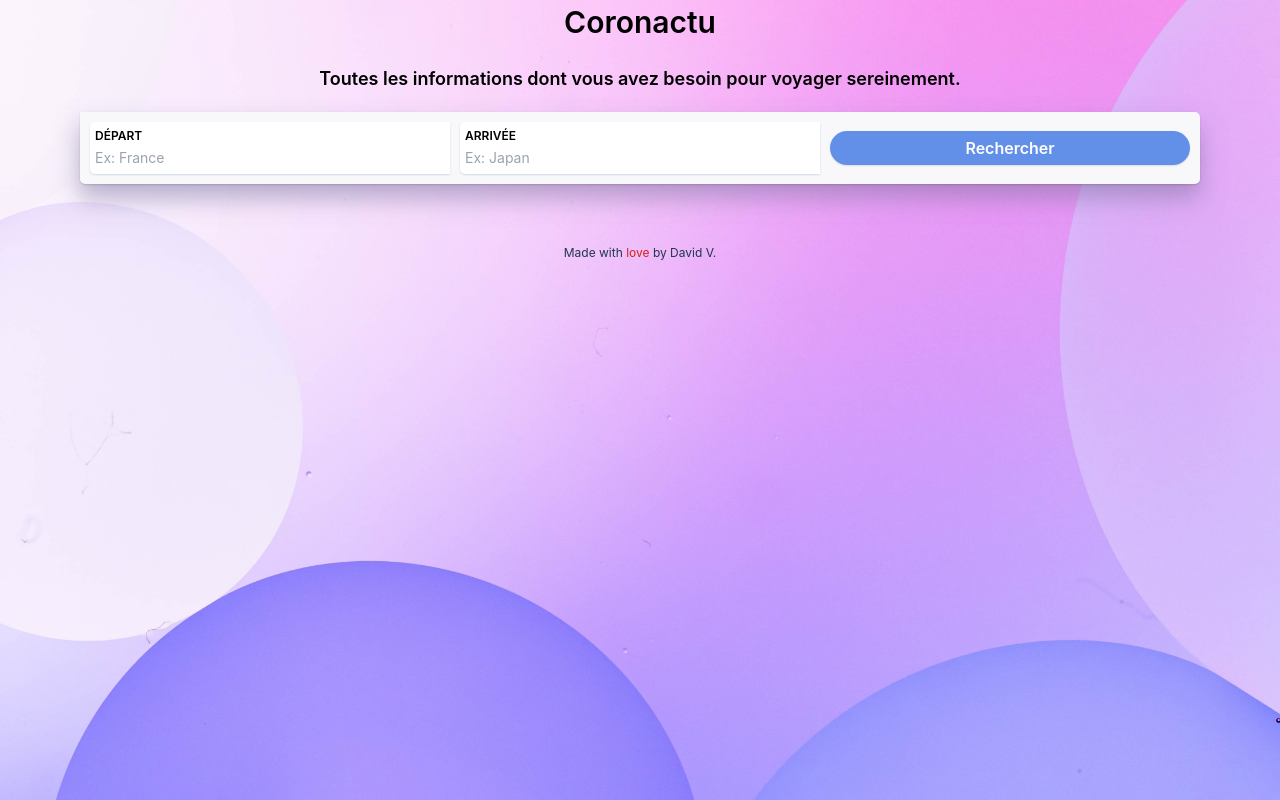
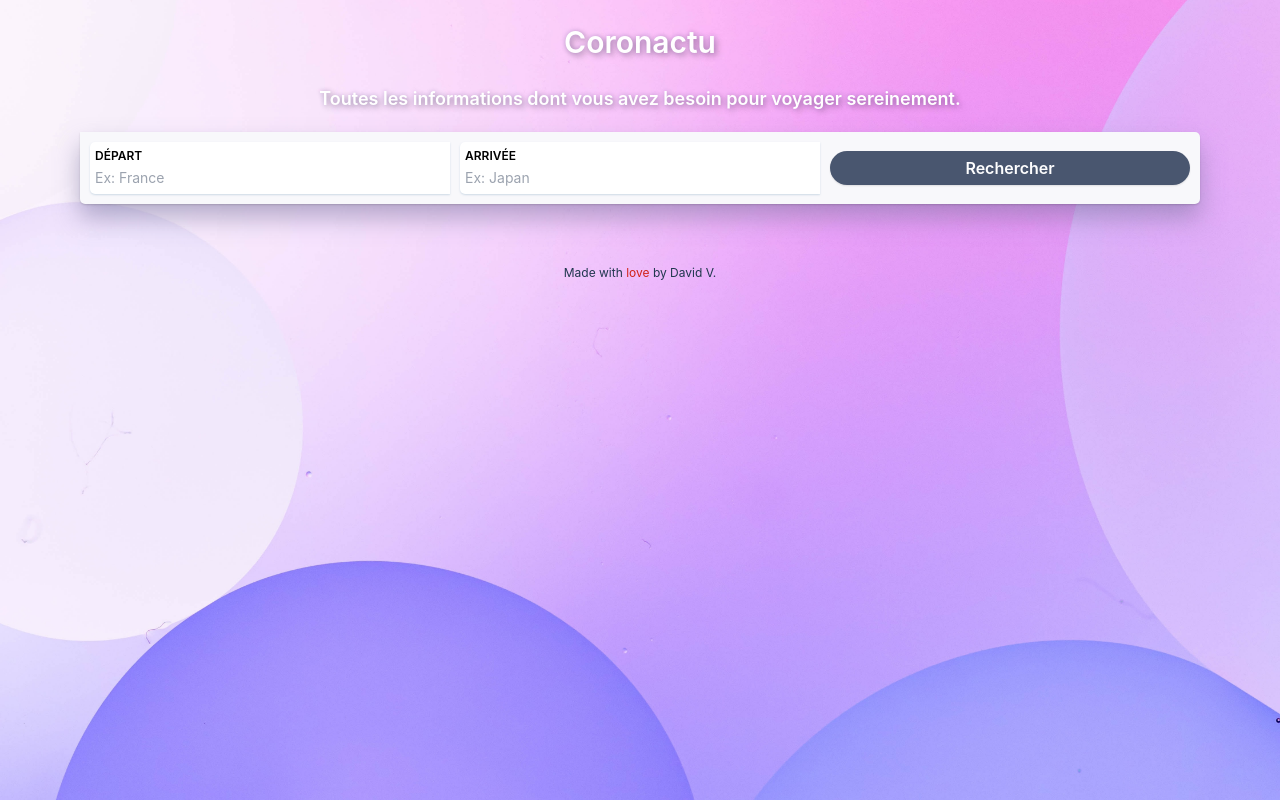
Before and after one commit to davidvenin/coronactu, a Next.js app: page / in a window 1280 px wide. Built offline with nearby package versions, Linux system fonts and the light colour scheme.

Commit message:
styles: add shiny shadow and blur

```diff
--- a/package.json
+++ b/package.json
@@ -43,6 +43,7 @@
     "prettier": "^2.4.1",
     "start-server-and-test": "^1.14.0",
     "tailwindcss": "^3.0.7",
+    "tailwindcss-textshadow": "^2.1.3",
     "typescript": "4.4.4"
   }
 }
--- a/src/components/card/index.tsx
+++ b/src/components/card/index.tsx
@@ -11,7 +11,7 @@ export const Card: FunctionComponent<Props> = ({ restriction }: Props) => {
   const { show, RenderModal } = useModal();
   return (
     <>
-      <div className="shadow-high bg-white-70 backdrop-blur-sm  rounded-5 py-10 rounded-tl-none pb-30 pt-30 pl-20 pr-20 text-14 max-h-340 flex-col justify-between">
+      <div className="shadow-high bg-white-70 backdrop-blur-sm rounded-5 py-10 rounded-tl-none pb-30 pt-30 pl-20 pr-20 text-14 max-h-340 flex-col justify-between">
         <div>
           <div className="mb-20">
             <Heading
--- a/src/components/modal/index.tsx
+++ b/src/components/modal/index.tsx
@@ -12,9 +12,9 @@ export const Modal = memo(({ children, closeModal }: Props) => {
   if (!domEl) return null;
 
   return createPortal(
-    <div className="fixed w-full bottom-0 top-0 left-0 right-0 bg-white-90 overflow-y-auto">
+    <div className="fixed w-full bottom-0 top-0 left-0 right-0 bg-gray-90 backdrop-blur-sm overflow-y-auto">
       <div className="relative">
-        <div className="p-20 md:w-400 mx-auto mt-50 shadow-thin bg-gray-light rounded-5 rounded-tl-none">
+        <div className="p-20 md:w-400 mx-auto mt-50 shadow-thin bg-gray-light rounded-5">
           <div>
             <span
               onClick={closeModal}
--- a/src/components/search-form/index.tsx
+++ b/src/components/search-form/index.tsx
@@ -51,56 +51,43 @@ export const SearchForm: FunctionComponent<Props> = ({
       onSubmit={(values) => setCountries(values)}
     >
       {({ setFieldValue, values }) => (
-        <Form
-          className={
-            "p-10 shadow-high bg-gray-light rounded-5 py-10 rounded-tl-none grid gap-10 grid-cols-1 md:grid-cols-2 lg:grid-cols-3 items-center"
-          }
-        >
-          <div className={""}>
+        <Form className="p-10 shadow-high bg-gray-light rounded-5 py-10 rounded-tl-none grid gap-10 grid-cols-1 md:grid-cols-2 lg:grid-cols-3 items-center">
           <AsyncInputField
-              label={"Départ"}
-              placeholder={"Ex: France"}
+            label="Départ"
+            placeholder="Ex: France"
             setCountry={(e) => {
               setFieldValue("from", e);
               setQuery({ ...query, from: "" });
             }}
             value={values.from.country}
-              name={"from"}
+            name="from"
             results={fromData?.data}
             onChange={(event) => {
               setFieldValue("from.country", event.currentTarget.value, false);
               setQuery({ ...query, from: event.currentTarget.value });
             }}
           />
-          </div>
-          <div className={""}>
           <AsyncInputField
-              label={"Arrivée"}
-              placeholder={"Ex: Japan"}
+            label="Arrivée"
+            placeholder="Ex: Japan"
             value={values.to.country}
             setCountry={(e) => {
               setFieldValue("to", e);
               setQuery({ ...query, to: "" });
             }}
-              name={"to"}
+            name="to"
             results={toData?.data}
             onChange={(event) => {
               setFieldValue("to.country", event.currentTarget.value, false);
               setQuery({ ...query, to: event.currentTarget.value });
             }}
           />
-          </div>
-          <div
-            className={
-              "md:col-start-1 md:col-end-3 lg:col-start-3 lg:col-end-3"
-            }
-          >
+
+          <div className="md:col-start-1 md:col-end-3 lg:col-start-3 lg:col-end-3">
             <button
-              type={"submit"}
+              type="submit"
               disabled={!values.to.code || !values.from.code}
-              className={
-                "w-full bg-primary hover:bg-dark p-5 rounded-full shadow-thin text-white p-15 transition ease-in duration-100 disabled:opacity-75 disabled:cursor-not-allowed font-semibold"
-              }
+              className="block bg-black hover:bg-gray w-full p-5 rounded-full shadow-thin text-white p-15 transition ease-in duration-100 disabled:opacity-75 disabled:cursor-not-allowed font-semibold"
             >
               {isLoading ? <>Chargement en cours...</> : null}
               {!isLoading ? <>Rechercher</> : null}
--- a/src/layouts/index.tsx
+++ b/src/layouts/index.tsx
@@ -14,7 +14,13 @@ export const Layout: FunctionComponent<Props> = ({
     <section className="relative min-h-[100vh]">
       <div className="relative z-50">
         <div className={"container"}>
-          <h1 className={"text-30 font-semibold text-center"}>{title}</h1>
+          <h1
+            className={
+              "text-30 font-semibold text-center text-white text-shadow-lg pt-20"
+            }
+          >
+            {title}
+          </h1>
           <div>{children}</div>
         </div>
         <footer className={"mt-10 p-20 text-center text-12 text-gray"}>
--- a/src/pages/index.tsx
+++ b/src/pages/index.tsx
@@ -25,7 +25,7 @@ const Home: NextPage = () => {
 
   return (
     <Layout title={"Coronactu"}>
-      <p className="m-20 text-center font-semibold text-18">
+      <p className="m-20 text-center font-semibold text-18 text-shadow-lg text-white">
         Toutes les informations dont vous avez besoin pour voyager sereinement.
       </p>
       <SearchForm
--- a/tailwind.config.js
+++ b/tailwind.config.js
@@ -348,6 +348,9 @@ module.exports = {
   //     zIndex: [...defaultConfig.variants.zIndex, "hover"],
   //   },
   // },
-  plugins: [require("@tailwindcss/line-clamp")],
+  plugins: [
+    require("@tailwindcss/line-clamp"),
+    require("tailwindcss-textshadow"),
+  ],
   corePlugins: {},
 };
```
Also changed, not shown: 1 other file (tests, documents, lock files or other folders). Lines whose indentation alone changed are shown as unchanged.
